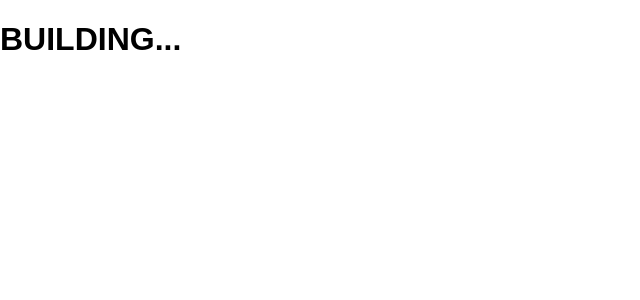
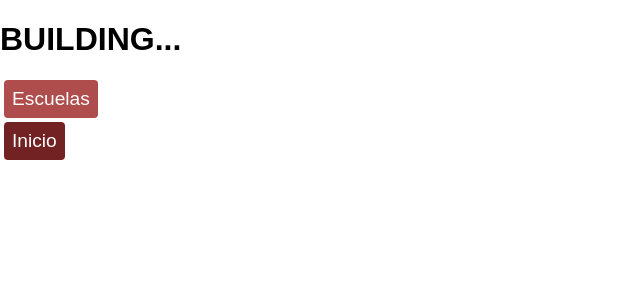
Before and after one commit to MiloJuarez/sce-react, a React app: page / in a window 1280 px wide. Shown: the top 300 px of the page, without its empty margins (0-640 px from the left). Built offline with nearby package versions, Linux system fonts and the light colour scheme.

Commit message:
Styled NavItem

```diff
--- a/src/components/NavItem.jsx
+++ b/src/components/NavItem.jsx
@@ -1,4 +1,5 @@
 import React from "react";
+import "@styles/NavItem.scss";
 
 const NavItem = ({ label, active, url }) => {
     const handleClick = () => {
@@ -6,7 +7,7 @@ const NavItem = ({ label, active, url }) => {
     };
     return (
         <div
-            className={`NavItem ${active ? "NavItem-Active" : ""}`}
+            className={`NavItem ${active ? "NavItem-active" : ""}`}
             onClick={handleClick}>
             {label}
         </div>
--- a/src/routes/App.jsx
+++ b/src/routes/App.jsx
@@ -1,10 +1,13 @@
 import React from "react";
 import "@styles/global.css";
+import NavItem from "../components/NavItem";
 
 const App = () => {
     return (
         <React.Fragment>
             <h1>BUILDING...</h1>
+            <NavItem label={"Escuelas"} active={true} url={"/#escuelas"} />
+            <NavItem label={"Inicio"} active={false} url={"/#inicio"} />
         </React.Fragment>
     );
 };
--- /dev/null
+++ b/src/styles/NavItem.scss
@@ -0,0 +1,24 @@
+@use "vars";
+
+%activeItem {
+    cursor: pointer;
+    background-color: vars.$wine-ligth !important;
+}
+
+.NavItem {
+    width: fit-content;
+    margin: vars.$mAround;
+    padding: calc(vars.$pComponent * 2);
+    font-size: vars.$mdFont;
+    color: vars.$white;
+    background-color: vars.$wine;
+    border-radius: vars.$bradius;
+
+    &:hover {
+        @extend %activeItem;
+    }
+}
+
+.NavItem-active {
+    @extend %activeItem;
+}
--- a/src/styles/_vars.scss
+++ b/src/styles/_vars.scss
@@ -22,5 +22,9 @@ $pComponent: 4px;
 //* FONT SIZES
 $vbgFont: 2.4em;
 $bFont: 2em;
-$mdFont: 1.8em;
+$mdFont: 1.2em;
 $nFont: 1.4em;
+
+//* BORDER VARS
+$bradius: 4px;
+$border: 2px;
```
